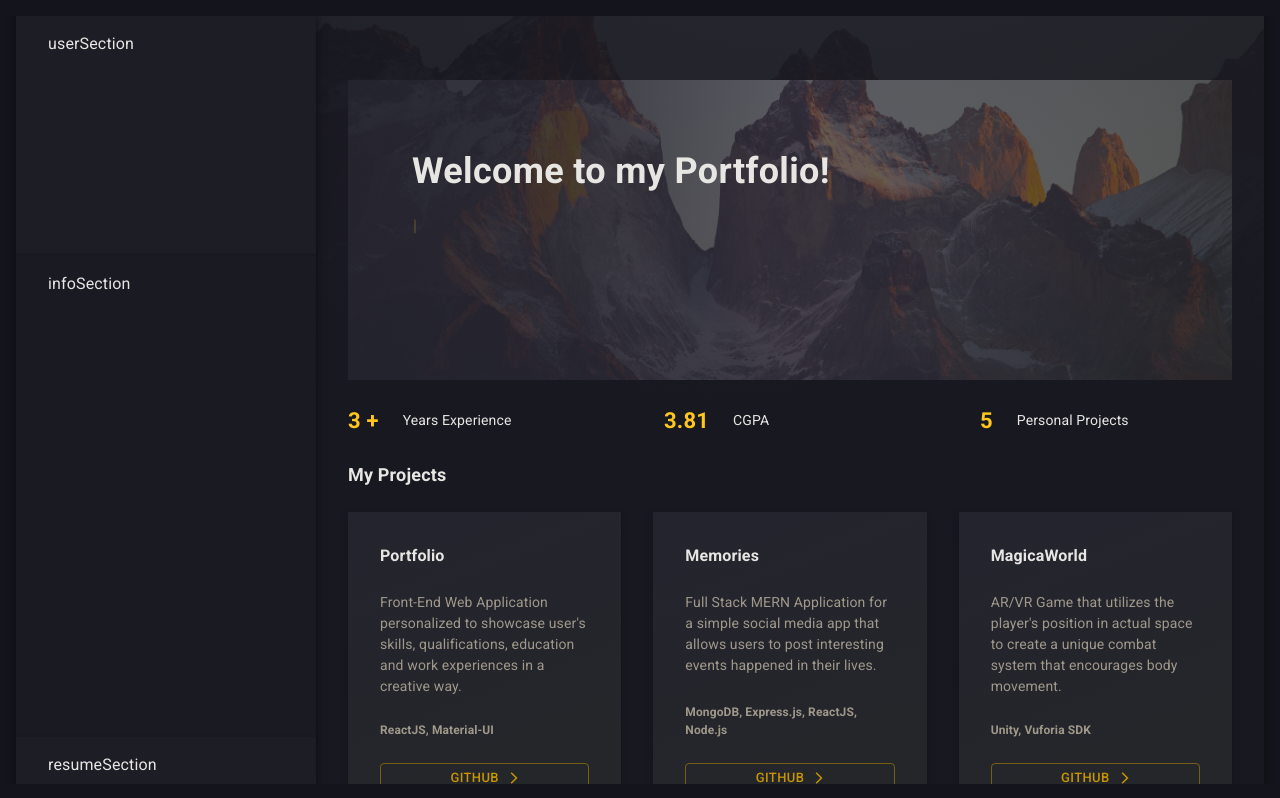
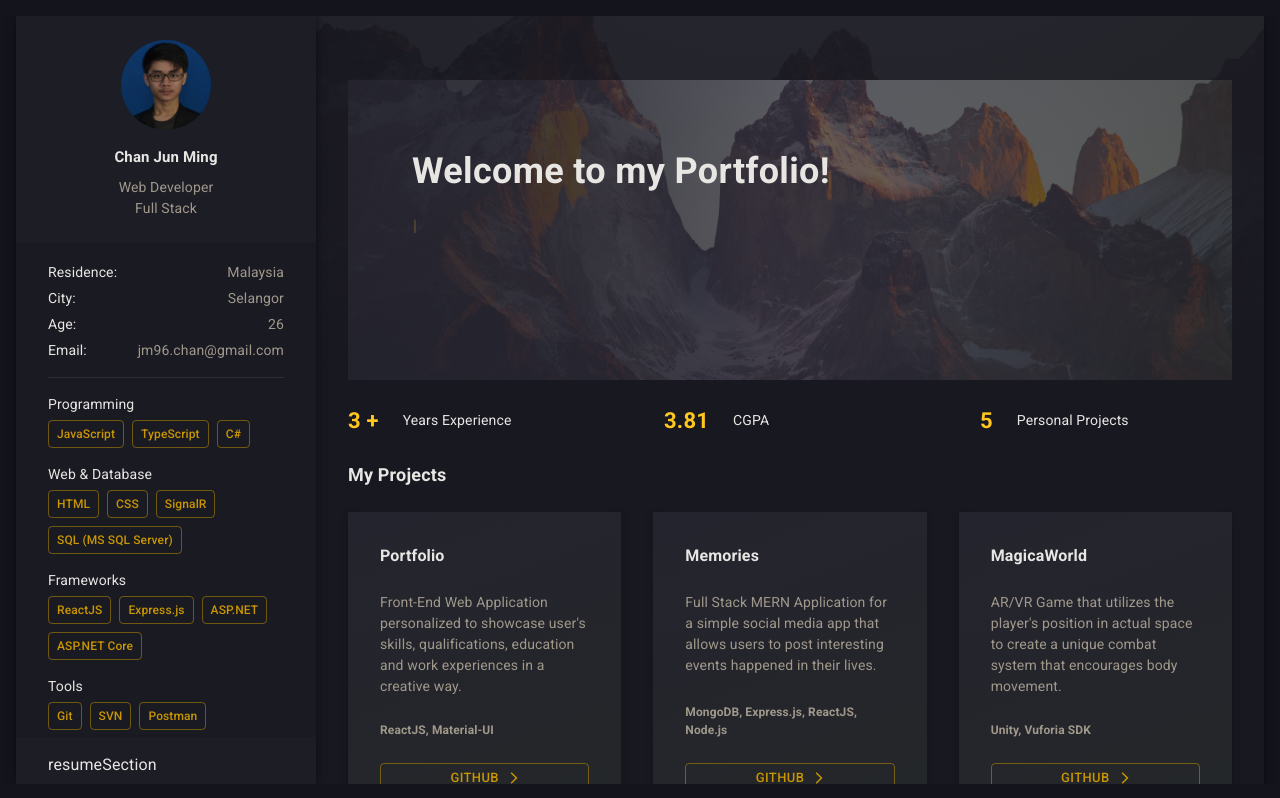
Before and after one commit to JunMingC/portfolio-project, a React (Create React App) app: page / in a window 1280 px wide. Shown: the top 798 px of the page. Built offline with nearby package versions, Linux system fonts and the light colour scheme.

Commit message:
Create infobar sections.

```diff
--- a/src/components/InfoBar/InfoBar.js
+++ b/src/components/InfoBar/InfoBar.js
@@ -1,6 +1,8 @@
 import { Box } from '@mui/material';
 import { makeStyles } from '@mui/styles';
 import React from 'react'
+import InfoSection from './InfoSection/InfoSection';
+import UserSection from './UserSection/UserSection';
 
 const useStyles = makeStyles((theme) => {
     return {
@@ -20,14 +22,6 @@ const useStyles = makeStyles((theme) => {
                 transform: 'none',
             },
         },
-        userSection: {
-            height: '240px',
-            borderBottom: 'solid 3px #191921',
-        },
-        infoSection: {
-            backgroundColor: '#1A1A22',
-            flexGrow: 1
-        },
         resumeSection: {
             height: '50px',
             borderTop: 'solid 3px #191921',
@@ -40,12 +34,8 @@ const InfoBar = () => {
 
     return (
         <Box className={classes.infoBar}>
-            <Box className={classes.userSection} py={2} px={4}>
-                userSection
-            </Box>
-            <Box className={classes.infoSection} py={2} px={4}>
-                infoSection
-            </Box>
+            <UserSection />
+            <InfoSection />
             <Box className={classes.resumeSection} py={2} px={4}>
                 resumeSection
             </Box>
--- /dev/null
+++ b/src/components/InfoBar/InfoSection/InfoDetail/InfoDetail.js
@@ -0,0 +1,47 @@
+import { Box, Typography } from '@mui/material';
+import { makeStyles } from '@mui/styles';
+import React from 'react';
+
+const useStyles = makeStyles((theme) => {
+    return {
+        infoDetail: {
+            display: 'flex',
+            marginBottom: '5px',
+        },
+        infoDetailTitleTxt: {
+            fontSize: '14px',
+            textTransform: 'capitalize',
+        },
+        infoDetailTxt: {
+            fontSize: '14px',
+        },
+    }
+})
+
+const InfoDetail = () => {
+    const classes = useStyles();
+
+    const age = new Date().getFullYear() - 1996;
+
+    const infos = {
+        residence: 'Malaysia',
+        city: 'Selangor',
+        age: age,
+        email: 'jm96.chan@gmail.com',
+    };
+
+    return (
+        Object.keys(infos).map((infoTitle, index) => (
+            <Box className={classes.infoDetail} key={index}>
+                <Typography className={classes.infoDetailTitleTxt} component='div' color='text.primary'>
+                    {`${infoTitle}:`}
+                </Typography>
+                <Typography className={classes.infoDetailTxt} component='div' color='text.third' ml={'auto'}>
+                    {infos[infoTitle]}
+                </Typography>
+            </Box>
+        ))
+    )
+}
+
+export default InfoDetail
--- /dev/null
+++ b/src/components/InfoBar/InfoSection/InfoSection.js
@@ -0,0 +1,38 @@
+import { Box } from '@mui/material';
+import { makeStyles } from '@mui/styles';
+import React from 'react';
+import InfoDetail from './InfoDetail/InfoDetail';
+import InfoSkill from './InfoSkills/InfoSkills';
+
+const useStyles = makeStyles((theme) => {
+    return {
+        infoSection: {
+            flexGrow: 1,
+            backgroundColor: '#1A1A22',
+            overflow: 'auto',
+            '&::-webkit-scrollbar': {
+                display: 'none',
+            }
+        },
+        infoDivider: {
+            width: '100%',
+            height: '1px',
+            minHeight: '1px',
+            backgroundColor: '#2C2F36',
+        },
+    }
+})
+
+const InfoSection = () => {
+    const classes = useStyles();
+
+    return (
+        <Box className={classes.infoSection} px={4} py={2}>
+            <InfoDetail />
+            <Box className={classes.infoDivider} my={2} />
+            <InfoSkill />
+        </Box>
+    )
+}
+
+export default InfoSection
--- /dev/null
+++ b/src/components/InfoBar/InfoSection/InfoSkills/InfoSkills.js
@@ -0,0 +1,58 @@
+import { Box, Grid, Typography } from '@mui/material';
+import { makeStyles } from '@mui/styles';
+import React from 'react';
+
+const useStyles = makeStyles((theme) => {
+    return {
+        infoSkillTitleTxt: {
+            fontSize: '14px',
+            textTransform: 'capitalize',
+        },
+        infoSkillItem: {
+            backgroundColor: 'transparent',
+            border: '1px solid #c8960080',
+            padding: '4px 8px 4px 8px',
+            borderRadius: '4px',
+        },
+        infoSkillItemTxt: {
+            fontSize: '12px',
+            fontWeight: '500',
+        }
+    }
+})
+
+const InfoSkill = () => {
+    const classes = useStyles();
+
+    const skills = {
+        programming: ['JavaScript', 'TypeScript', 'C#'],
+        'web & database': ['HTML', 'CSS', 'SignalR', 'SQL (MS SQL Server)'],
+        frameworks: ['ReactJS', 'Express.js', 'ASP.NET', 'ASP.NET Core'],
+        tools: ['Git', 'SVN', 'Postman', 'Visual Studio', 'Visual Studio Code', 'Unity'],
+    };
+
+    return (
+        Object.keys(skills).map((skillTitle, index) => (
+            <Box key={index} mb={2}>
+                <Typography className={classes.infoSkillTitleTxt} component='div' color='text.primary' mb={'5px'}>
+                    {skillTitle}
+                </Typography>
+                <Grid container justifyContent={'flex-start'} spacing={1}>
+                    {
+                        skills[skillTitle].map((skill, index) => (
+                            <Grid item key={index}>
+                                <Box className={classes.infoSkillItem}>
+                                    <Typography className={classes.infoSkillItemTxt} component='div' color='text.fourth'>
+                                        {skill}
+                                    </Typography>
+                                </Box>
+                            </Grid>
+                        ))
+                    }
+                </Grid>
+            </Box>
+        ))
+    )
+}
+
+export default InfoSkill
--- /dev/null
+++ b/src/components/InfoBar/UserSection/UserSection.js
@@ -0,0 +1,48 @@
+import { Avatar, Box, Typography } from '@mui/material';
+import { makeStyles } from '@mui/styles';
+import React from 'react';
+
+const useStyles = makeStyles((theme) => {
+    return {
+        userSection: {
+            display: 'flex',
+            flexDirection: 'column',
+            justifyContent: 'center',
+            alignItems: 'center',
+            borderBottom: 'solid 3px #191921',
+        },
+        userAvatar: {
+            width: '90px',
+            height: '90px',
+            marginBottom: theme.spacing(2),
+        },
+        userNameTxt: {
+            fontSize: '15px',
+            fontWeight: 600,
+        },
+        userDetailTxt: {
+            fontSize: '14px',
+        },
+    }
+})
+
+const UserSection = () => {
+    const classes = useStyles();
+
+    return (
+        <Box className={classes.userSection} p={3}>
+            <Avatar className={classes.userAvatar} src="avatar.jpg" alt="Jun Ming" />
+            <Typography className={classes.userNameTxt} color='text.primary' mb={1}>
+                Chan Jun Ming
+            </Typography>
+            <Typography className={classes.userDetailTxt} color='text.third'>
+                Web Developer
+            </Typography>
+            <Typography className={classes.userDetailTxt} color='text.third'>
+                Full Stack
+            </Typography>
+        </Box>
+    )
+}
+
+export default UserSection
--- a/src/components/MainContent/BannerSection/BannerSection.js
+++ b/src/components/MainContent/BannerSection/BannerSection.js
@@ -78,7 +78,6 @@ const BannerSection = () => {
                     <Typewriter
                         onInit={typeWriter}
                         options={{
-                            autoStart: true,
                             loop: true,
                         }}
                     />
--- a/src/components/MainContent/ExperienceSection/ExperienceItem.js
+++ b/src/components/MainContent/ExperienceSection/ExperienceItem.js
@@ -70,7 +70,7 @@ const useStyles = makeStyles((theme) => {
             fontWeight: 600,
         },
         expContentPositionTxt: {
-            fontSize: 12,
+            fontSize: 13,
         },
         expContentDate: {
             width: '155px',
@@ -82,7 +82,7 @@ const useStyles = makeStyles((theme) => {
             fontSize: 12,
         },
         expContentDetailTxt: {
-            fontSize: 13,
+            fontSize: 14,
         },
     }
 })
--- a/src/components/MainContent/ProjectSection/ProjectSection.js
+++ b/src/components/MainContent/ProjectSection/ProjectSection.js
@@ -59,7 +59,7 @@ const ProjectSection = () => {
                 </Grid>
                 <Grid item xs={12} sm={6} md={4}>
                     <ProjectItem
-                        title={'Torch Hallway'}
+                        title={'TorchHallway'}
                         description={'Horror Game that make use of light system and spatial sound system to create a thrilling maze escape experience.'}
                         tools={'Unity'}
                         link={'https://github.com/JunMingC/Torch-Hallway'}
--- a/src/index.js
+++ b/src/index.js
@@ -25,6 +25,9 @@ const theme = createTheme({
         third: {
             main: '#A0988B',
         },
+        fourth: {
+            main: '#b79126',
+        },
         background: {
             default: '#14141C'
         },
@@ -32,6 +35,7 @@ const theme = createTheme({
             primary: '#E8E6E3',
             secondary: '#FFC71E',
             third: '#A0988B',
+            fourth: '#c89600',
         }
     },
 });
```
Also changed, not shown: public/avatar.jpg (added).
